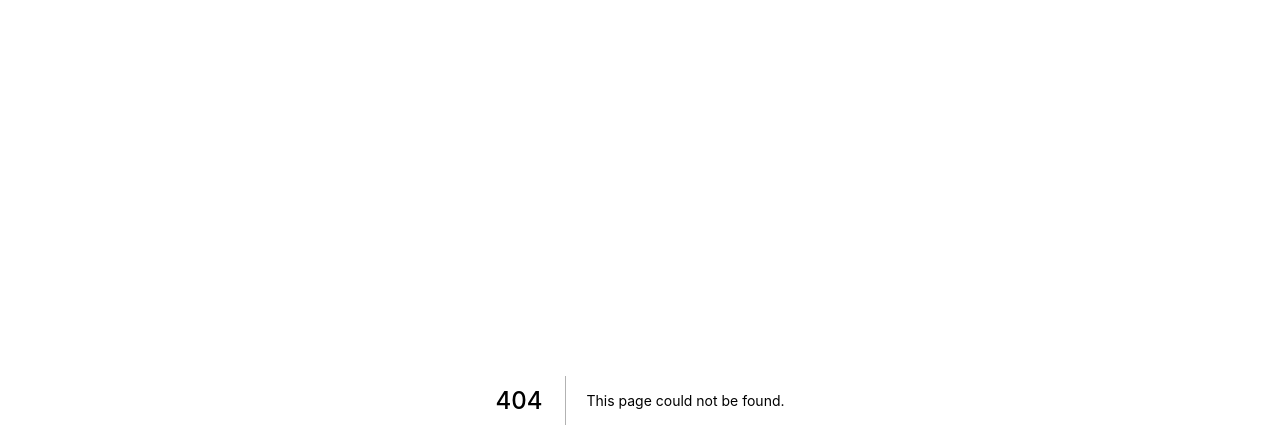
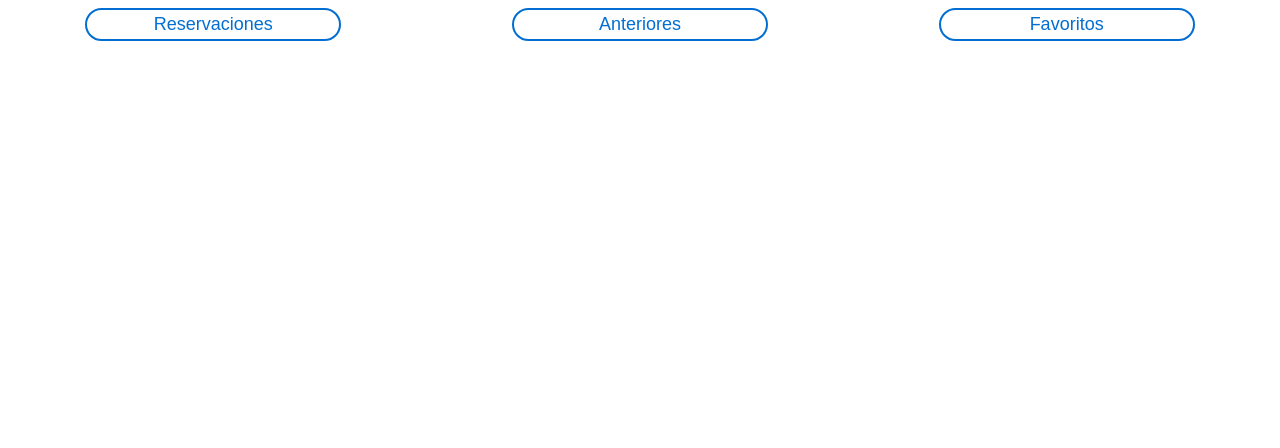
Before and after one commit to moctezumadaniel/tuservicio, a Next.js app: page /User_services_tab in a window 1280 px wide. Before the commit this address had no page. Shown: the top 448 px of the page. Built offline with nearby package versions, Linux system fonts and the light colour scheme.

Commit message:
principal files reordered

```diff
--- /dev/null
+++ b/pages/User_services_tab/UserSearch.js
@@ -0,0 +1,3 @@
+function UserSearch(){
+
+}
--- a/pages/User_services_tab/User_services_menu_buttons/index.js
+++ b/pages/User_services_tab/UserServicesTabButtons.js
@@ -1,5 +1,5 @@
-import styles from '../../../styles/UserServices.module.css'
-function UserServicesMenuButtons(){
+import styles from '../../styles/UserServices.module.css'
+function UserServicesTabButtons(){
     return(
         <div className={styles.TabButtonsContainer}>
             <button className={styles.TabButtons}>Reservaciones</button>
@@ -9,4 +9,4 @@ function UserServicesMenuButtons(){
     );
 }
 
-export default UserServicesMenuButtons
+export default UserServicesTabButtons
--- /dev/null
+++ b/pages/User_services_tab/index.js
@@ -0,0 +1,10 @@
+import UserServicesTabButtons from './UserServicesTabButtons'
+function UserServicesTab(){
+    return(
+        <div>
+           <UserServicesTabButtons/>
+        </div>
+    );
+}
+
+export default UserServicesTab
--- a/pages/index.js
+++ b/pages/index.js
@@ -1,6 +1,6 @@
 import Head from 'next/head'
 import styles from '../styles/Home.module.css'
-import UserServicesMenuButtons from './User_services_tab/User_services_menu_buttons'
+import UserServicesTab from './User_services_tab'
 export default function Home() {
   return (
     <div className={styles.container}>
@@ -8,7 +8,7 @@ export default function Home() {
         <title>Celer</title>
         <link rel="icon" href="/favicon.ico" />
       </Head>
-      <UserServicesMenuButtons/>
+      <UserServicesTab/>
     </div>
   )
 }
```
